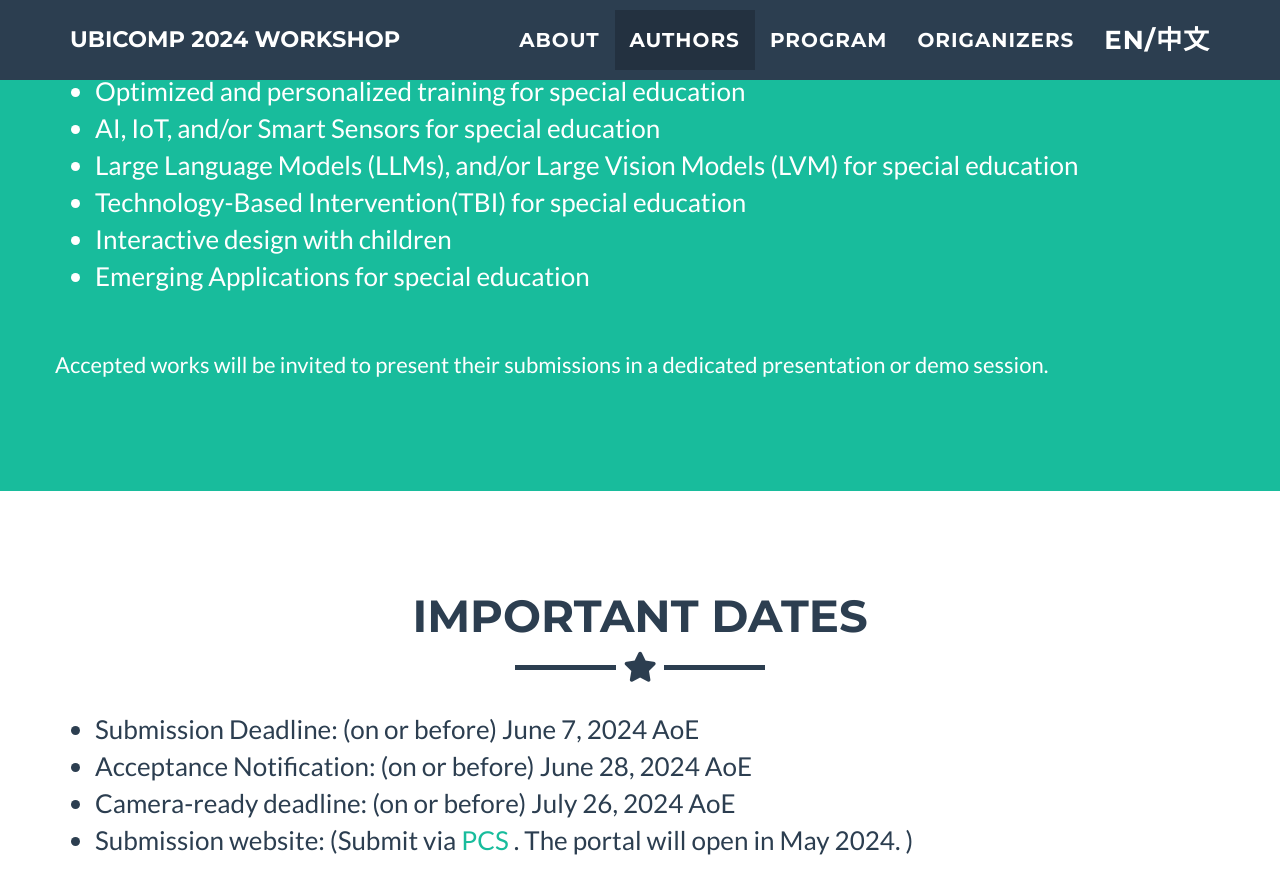
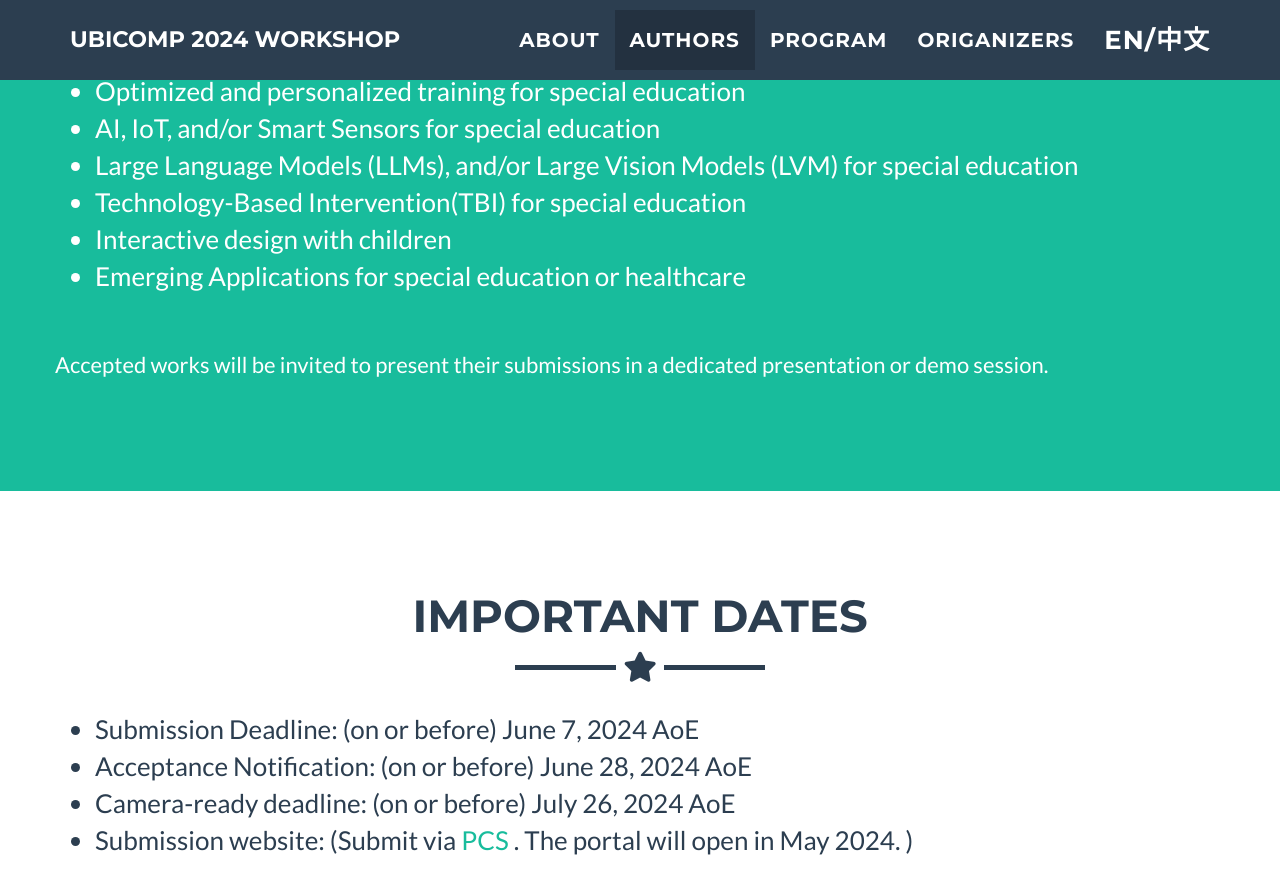
Before and after one commit to idwac/idwac.github.io, a Jekyll site: the page built from _posts/2014-07-18-project-1.markdown, in a window 1280 px wide and 900 px high, scrolled down 2598 px. Shown: the top 894 px of the window. Built offline with Jekyll 4.4.1, drawn with Linux system fonts in a browser that asks for light colours; some of the changed text lies outside the part shown.

Commit message:
Update email and autho topics

```diff
--- a/_includes/author.html
+++ b/_includes/author.html
@@ -27,7 +27,7 @@
           <li>Large Language Models (LLMs), and/or Large Vision Models (LVM) for special education</li>
           <li>Technology-Based Intervention(TBI) for special education</li>
           <li>Interactive design with children</li>
-          <li>Emerging Applications for special education</li>
+          <li>Emerging Applications for special education or healthcare</li>
         </ul>
         <br><br>
         <p>Accepted works will be invited to present their submissions in a dedicated presentation or demo session.</p>
--- a/_includes/contact.html
+++ b/_includes/contact.html
@@ -11,7 +11,7 @@
 
     <div class="row">
       <br><br><br>
-      <p>If you have any questions, please feel free to contact <strong>yongfu.wang@nottingham.edu.cn</strong> or <strong>id4ac@outlook.com</strong>.</p>
+      <p>If you have any questions, please feel free to contact <strong>yongfu.wang@nottingham.edu.cn</strong> or <strong>idwiac@outlook.com</strong>.</p>
     </div>
   </div>
 </section>
```
